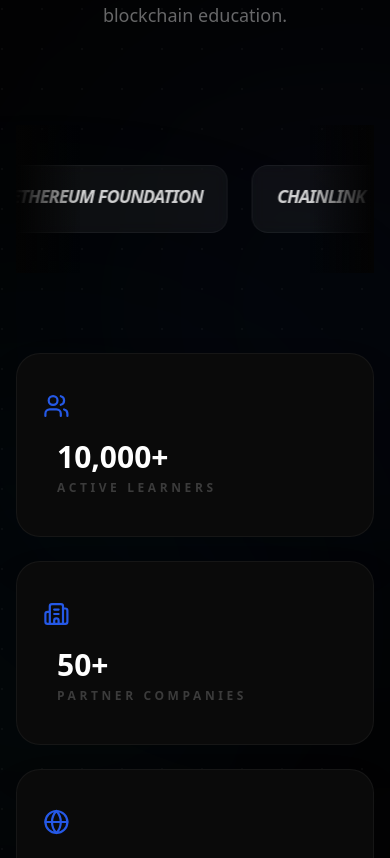
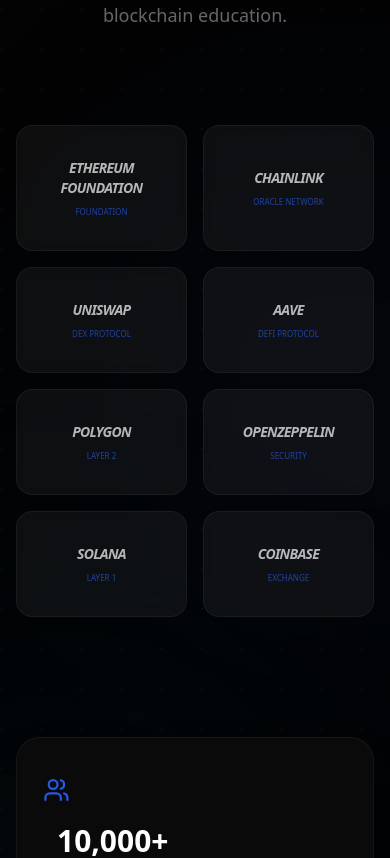
Before and after one commit to DevHardee/blockdotacademy, a React (Vite) app in the folder frontend/: page / in a window 390 px wide. Shown: the part 6788-7646 px from the top of the page. Built offline with nearby package versions, Linux system fonts and the light colour scheme.

Commit message:
feat: improved home page ux

```diff
--- a/frontend/src/components/AppNavbar.tsx
+++ b/frontend/src/components/AppNavbar.tsx
@@ -62,7 +62,7 @@
           /> */}
 
           {/* Desktop Nav */}
-          <nav className="hidden md:flex md:gap-8 lg:gap-20">
+          <nav className="hidden lg:flex md:gap-8 lg:gap-20">
             {navLinks.map((link) => (
               <div
                 key={link.label}
@@ -74,7 +74,7 @@
             ))}
           </nav>
 
-          <div className="hidden md:flex items-center gap-1">
+          <div className="hidden lg:flex items-center gap-1">
             <Button variant="outline" size="sm" className="text-sm" onClick={() => navigate("/login")}>
               Log in
             </Button>
@@ -85,7 +85,7 @@
           </div>
 
           {/* Mobile Menu */}
-          <div className="md:hidden flex items-center gap-2">
+          <div className="lg:hidden flex items-center gap-2">
             <Sheet open={open} onOpenChange={setOpen}>
               <SheetTrigger asChild>
                 <Button variant="ghost" size="icon">
--- a/frontend/src/components/Footer.tsx
+++ b/frontend/src/components/Footer.tsx
@@ -153,7 +153,7 @@
             </p>
           </div>
 
-          <div className="order-1 md:order-2">
+          <div className="hidden md:block order-1 md:order-2">
             <button
               onClick={scrollToTop}
               className="group relative w-14 h-14 rounded-full bg-linear-to-r from-primary to-accent p-px overflow-hidden shadow-lg hover:shadow-primary/40 transition-all active:scale-95"
--- a/frontend/src/index.css
+++ b/frontend/src/index.css
@@ -57,3 +57,20 @@
 button:focus-visible {
   outline: 4px auto -webkit-focus-ring-color;
 }
+
+@keyframes scroll {
+  from { transform: translateX(0); }
+  to { transform: translateX(-50%); }
+}
+
+.animate-infinite-scroll {
+  animation: scroll 40s linear infinite;
+}
+
+.pause-on-hover {
+  animation-play-state: running;
+}
+
+.pause-on-hover:hover {
+  animation-play-state: paused;
+}
--- a/frontend/src/sections/Partners.tsx
+++ b/frontend/src/sections/Partners.tsx
@@ -70,10 +70,35 @@
           </motion.p>
         </div>
 
-        {/* Partner Logos Carousel (Animated on all screens) */}
+        {/* Partner Logos Carousel */}
         <div className="relative mb-20 md:mb-32 group overflow-hidden">
+          {/* Mobile View: Static Grid with entrance animations */}
+          <div className="grid grid-cols-2 gap-4 md:hidden mb-10">
+            {partners.map((partner, i) => (
+              <motion.div
+                key={i}
+                initial={{ opacity: 0, scale: 0.8, y: 20 }}
+                whileInView={{ opacity: 1, scale: 1, y: 0 }}
+                viewport={{ once: true }}
+                transition={{
+                  delay: i * 0.1,
+                  type: "spring",
+                  stiffness: 100,
+                  damping: 15
+                }}
+                className="px-6 py-8 rounded-2xl bg-white/5 border border-white/5 flex flex-col items-center justify-center text-center backdrop-blur-sm"
+              >
+                <h3 className="text-sm font-black text-white/70 tracking-tighter uppercase italic">
+                  {partner.name}
+                </h3>
+                <span className="text-[8px] text-primary/60 font-medium uppercase mt-2">{partner.type}</span>
+              </motion.div>
+            ))}
+          </div>
+
+          {/* Desktop View: Infinite Carousel */}
           <motion.div
-            className="flex items-center gap-6 md:gap-12 py-10"
+            className="hidden md:flex items-center gap-6 md:gap-12 py-10"
             animate={{ x: [0, "-50%"] }}
             transition={{
               duration: 40,
@@ -96,9 +121,9 @@
             ))}
           </motion.div>
 
-          {/* Fade Overlays */}
-          <div className="absolute inset-y-0 left-0 w-16 md:w-32 bg-linear-to-r from-[#030303] to-transparent z-10 pointer-events-none" />
-          <div className="absolute inset-y-0 right-0 w-16 md:w-32 bg-linear-to-l from-[#030303] to-transparent z-10 pointer-events-none" />
+          {/* Fade Overlays (Desktop Only) */}
+          <div className="hidden md:block absolute inset-y-0 left-0 w-16 md:w-32 bg-linear-to-r from-[#030303] to-transparent z-10 pointer-events-none" />
+          <div className="hidden md:block absolute inset-y-0 right-0 w-16 md:w-32 bg-linear-to-l from-[#030303] to-transparent z-10 pointer-events-none" />
         </div>
 
         {/* Impact Stats */}
--- a/frontend/src/sections/Testimonials.tsx
+++ b/frontend/src/sections/Testimonials.tsx
@@ -71,14 +71,8 @@
 
       {/* Desktop Infinite Carousel (Visible on MD+) */}
       <div className="hidden md:flex relative overflow-hidden">
-        <motion.div
-          className="flex gap-6 py-10 px-4"
-          animate={{ x: [0, "-50%"] }}
-          transition={{
-            duration: 40,
-            repeat: Infinity,
-            ease: "linear"
-          }}
+        <div
+          className="flex gap-6 py-10 px-4 animate-infinite-scroll pause-on-hover"
         >
           {doubleStories.map((story, i) => (
             <div
@@ -109,11 +103,11 @@
               </div>
             </div>
           ))}
-        </motion.div>
+        </div>
 
         {/* Mask Fades */}
-        <div className="hidden md:block absolute inset-y-0 left-0 w-40 bg-linear-to-r from-[#030303] to-transparent z-10 pointer-events-none" />
-        <div className="hidden md:block absolute inset-y-0 right-0 w-40 bg-linear-to-l from-[#030303] to-transparent z-10 pointer-events-none" />
+        <div className="hidden lg:block absolute inset-y-0 left-0 w-40 bg-linear-to-r from-[#030303] to-transparent z-10 pointer-events-none" />
+        <div className="hidden lg:block absolute inset-y-0 right-0 w-40 bg-linear-to-l from-[#030303] to-transparent z-10 pointer-events-none" />
       </div>
 
       {/* Mobile Manual Slider (Visible on small screens only) */}
```
